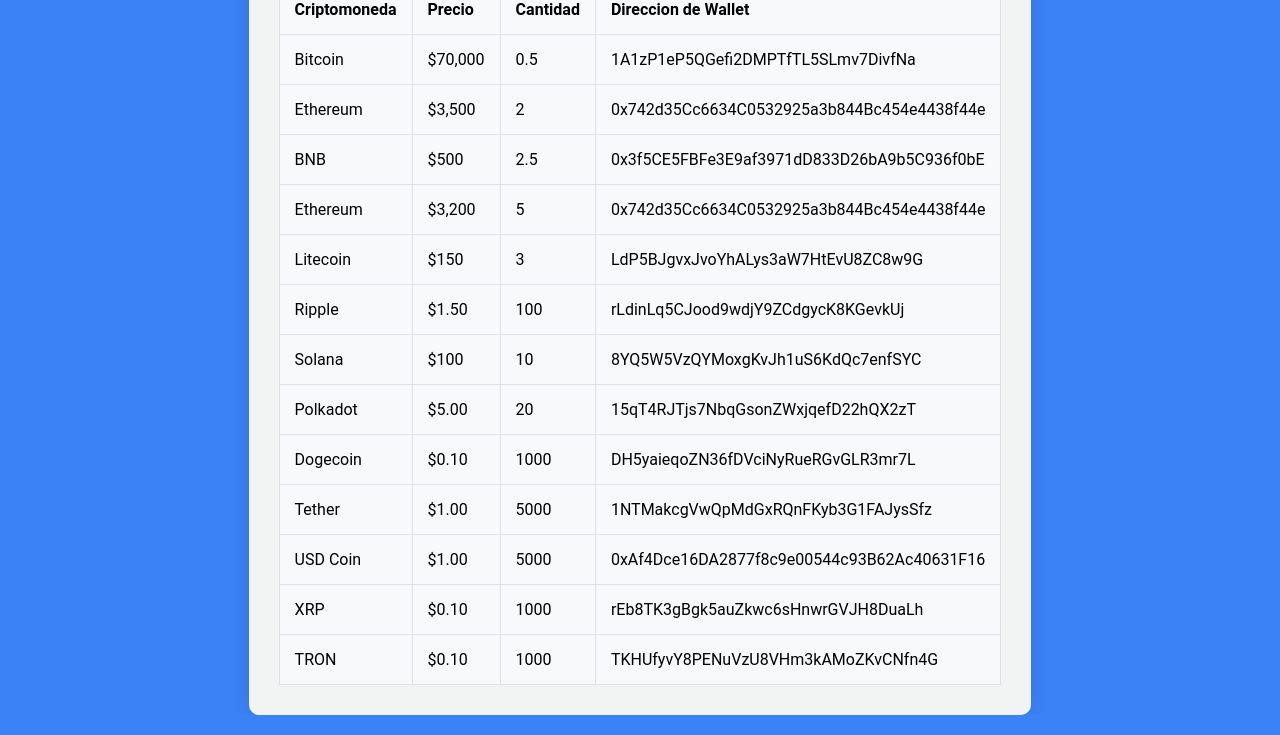
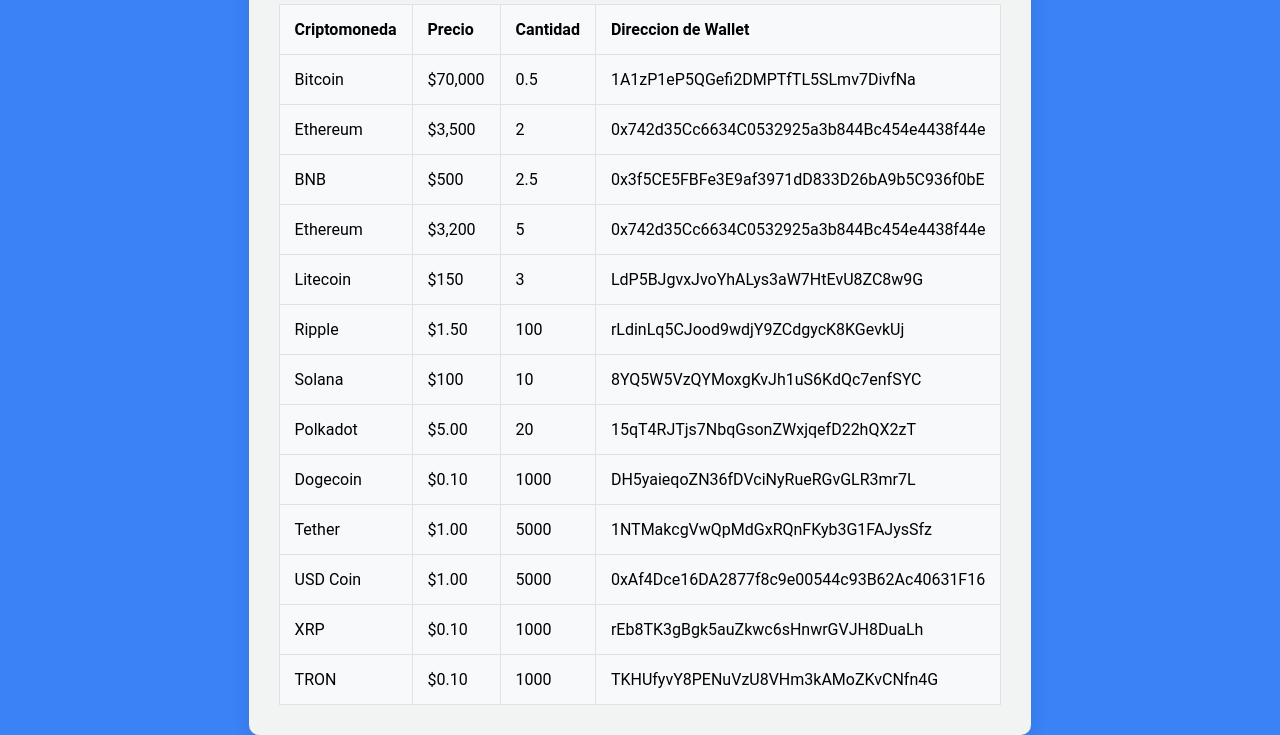
Before and after one commit to iaw-2024/francofeuilles-1-html-css, a plain HTML site: page listado/html_css/index.html in a window 1280 px wide. Shown: the part 162-897 px from the top of the page. Drawn offline with Linux system fonts and the light colour scheme.

Commit message:
Modificacion del margin.

```diff
--- a/listado/bootstrap/style.css
+++ b/listado/bootstrap/style.css
@@ -16,7 +16,7 @@
     max-width: 700px;
     border-radius: 10px;
     box-shadow: 0px 0px 20px 0px rgba(0,0,0,0.1);
-    margin-top: 110px;
+    margin-top: 150px;
 }
 
 
--- a/listado/html_css/style.css
+++ b/listado/html_css/style.css
@@ -17,7 +17,7 @@
     border-radius: 10px;
     box-shadow: 0px 0px 20px 0px rgba(0,0,0,0.1);
     overflow-x: auto;
-    margin: 110px auto 10px;
+    margin: 150px auto 10px;
 }
 
 h1 {
```
